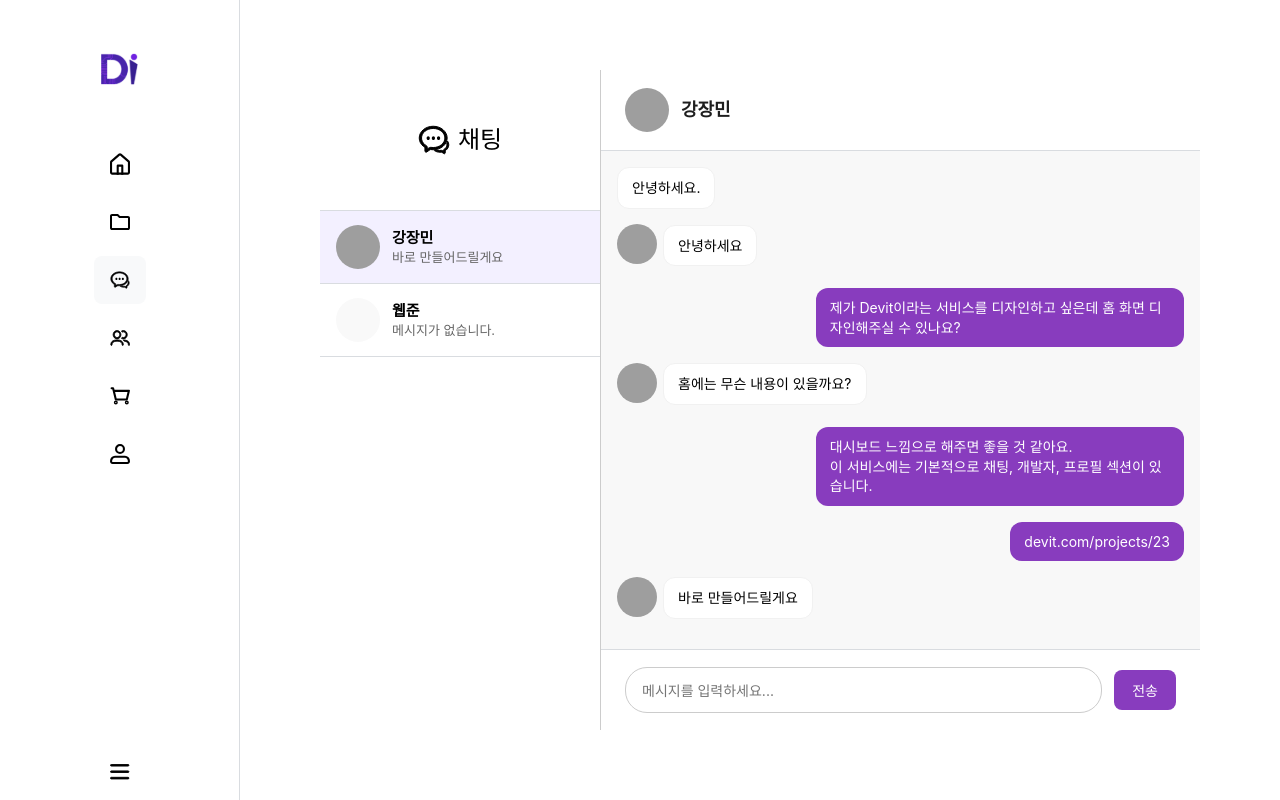
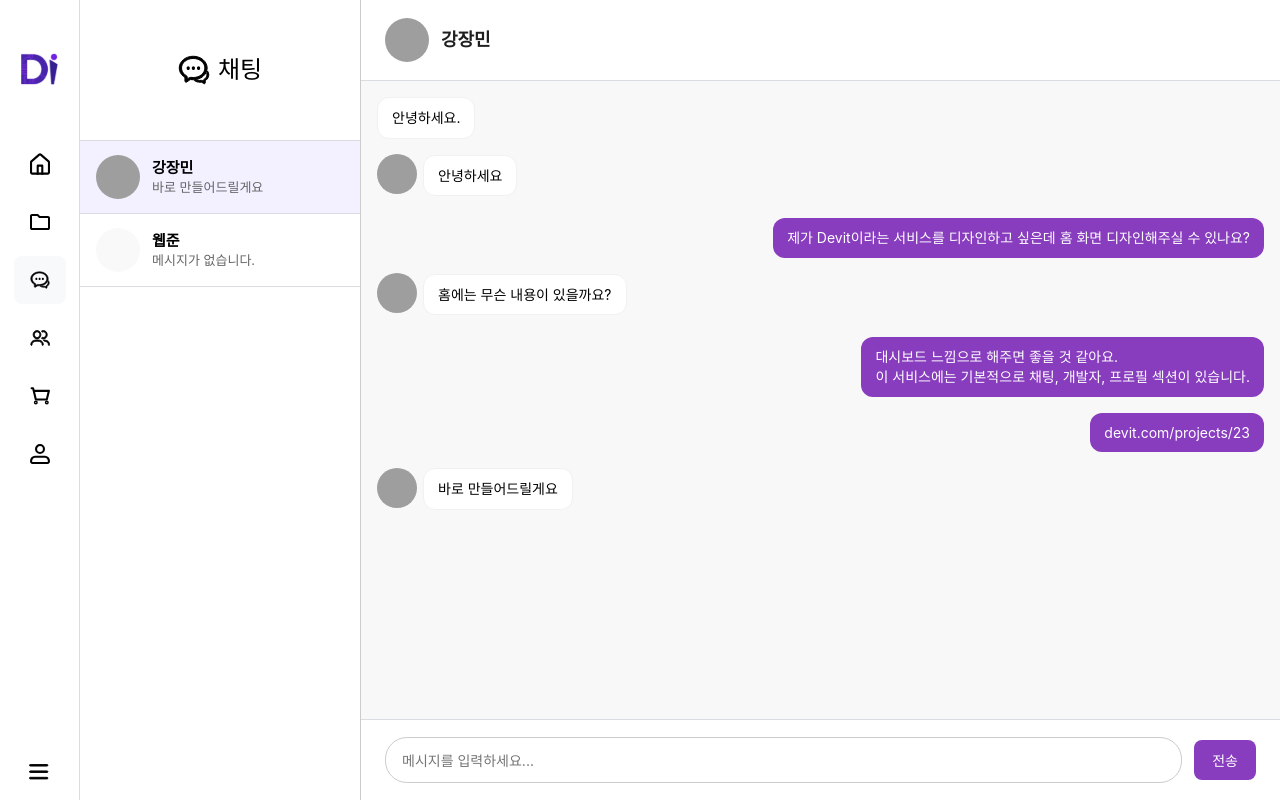
Before and after one commit to technologyaa/Devit-Web, a React (Vite) app: page /chat in a window 1280 px wide. Built offline with nearby package versions, Linux system fonts and the light colour scheme; grey boxes are pictures that could not be loaded.

Commit message:
fix: layout 오류 수정

```diff
--- a/src/widgets/layout/Layout/Layout.jsx
+++ b/src/widgets/layout/Layout/Layout.jsx
@@ -7,17 +7,15 @@ import { useEffect } from "react";
 const Layout = () => {
   const location = useLocation();
   const navigate = useNavigate();
-
   useEffect(() => {
-    if (location.pathname === "/") navigate("/home");
-  }, [location, navigate]);
-
+    if (location.pathname == "/") navigate("/home");
+  }, [location]);
   const isChatPage = location.pathname.startsWith("/chat");
 
   return (
-    <S.Wrapper $isChatPage={isChatPage}>
+    <S.Wrapper isChatPage={isChatPage}>
       {isChatPage ? <SideBarFolded /> : <SideBar />}
-      <S.Content $isChatPage={isChatPage}>
+      <S.Content isChatPage={isChatPage}>
         <Outlet />
       </S.Content>
     </S.Wrapper>
```
